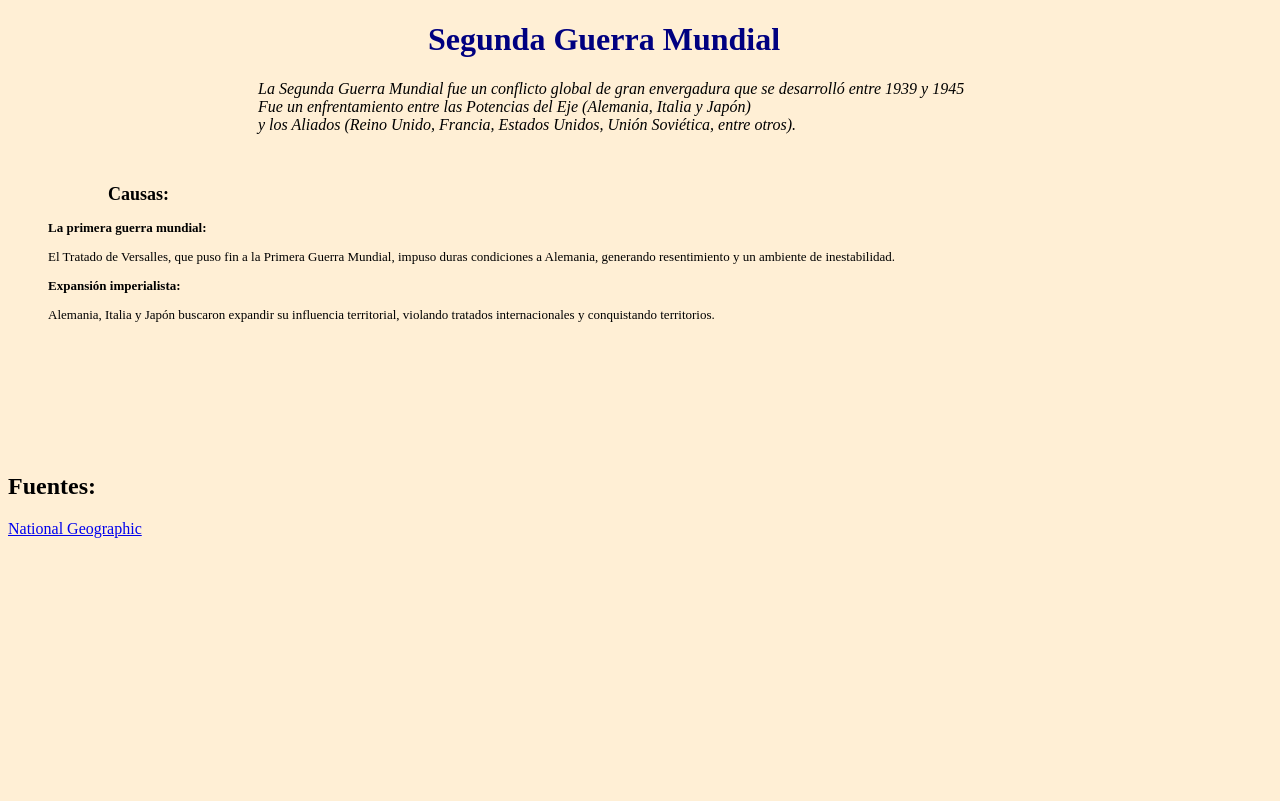
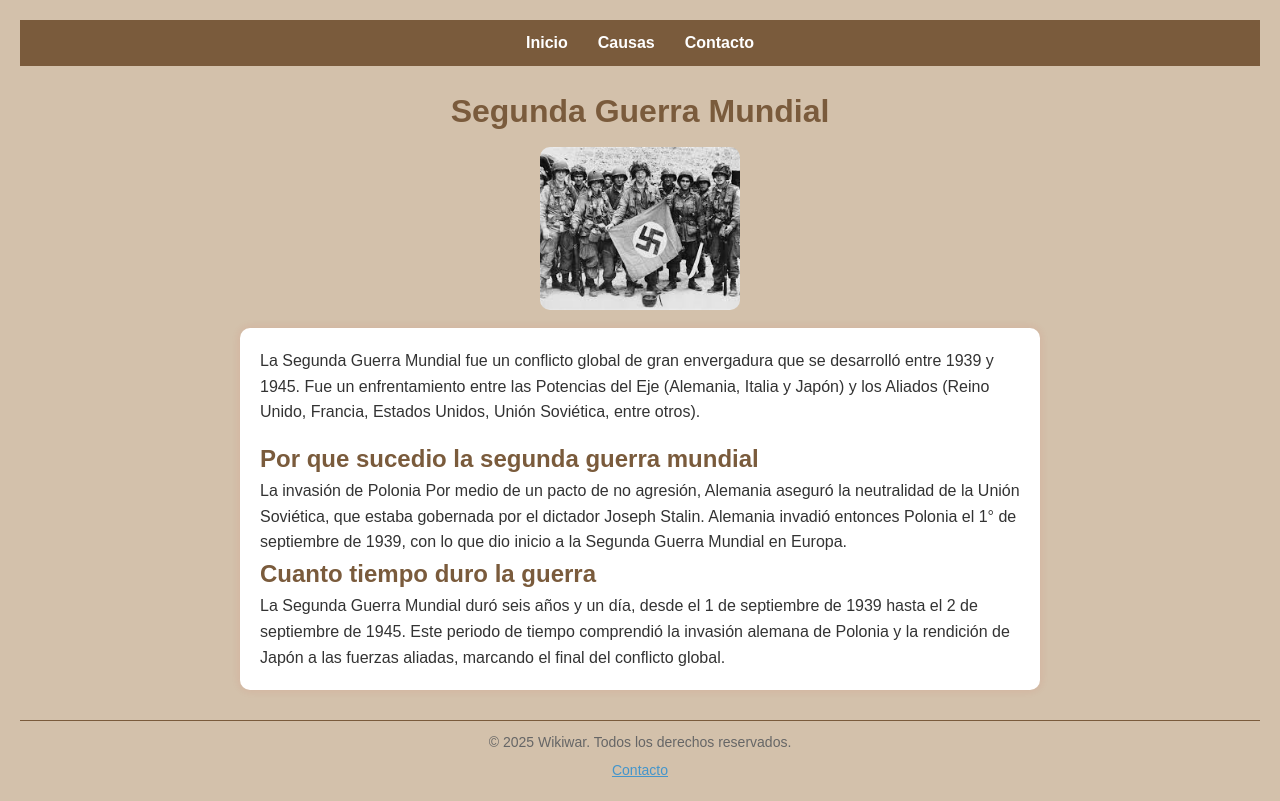
Before and after one commit to Dieguitoo06/Streambe, a plain HTML site: page Stage1/index.html in a window 1280 px wide. Drawn offline with Linux system fonts and the light colour scheme.

Commit message:
add code in style

```diff
--- a/Stage1/css/style.css
+++ b/Stage1/css/style.css
@@ -1,22 +1,102 @@
-body{
-    background-color: papayawhip;
+* {
+    margin: 0;
+    padding: 0;
+    box-sizing: border-box;
 }
-#Titulo{
-    color: navy;
-    margin-left: 420px;
+body {
+    font-family: Arial, sans-serif;
+    background-color: #d3c1ab;
+    color: #333;
+    line-height: 1.6;
+    padding: 20px;
 }
-.Parrafo{
-    margin-left: 250px;
-    font-style: italic;
+header {
+    text-align: center;
+    margin-bottom: 10px;
 }
-#Causas{
-    margin-top: 50px;
-    margin-left: 100px;
-    font-size: large;
+header h1 {
+    color: #7a5b3c;
+    margin-bottom: 10px;
 }
-ol{
-    font-size: small;
+header img {
+    max-width: 100%;
+    height: auto;
+    border-radius: 10px;
 }
-#Fuentes{
-    margin-top: 150px;
+
+nav {
+    background-color: #7a5b3c;
+    padding: 10px 0;
+    margin-bottom: 20px;
 }
+
+nav ul {
+    display: flex;
+    justify-content: center;
+    list-style: none;
+}
+
+nav ul li {
+    margin: 0 15px;
+}
+
+nav ul li a {
+    color: #fff;
+    text-decoration: none;
+    font-weight: bold;
+}
+
+nav ul li a:hover {
+    text-decoration: underline;
+}
+
+main {
+    max-width: 800px;
+    margin: 0 auto;
+    background-color: #fff;
+    padding: 20px;
+    border-radius:10px;
+    box-shadow: 0 0 10px rgba(214, 29, 29, 0.1);
+}
+
+.parrafo {
+    margin-bottom: 15px;
+}
+
+ol {
+    margin-left: 20px;
+    margin-bottom: 20px;
+}
+
+ol li {
+    margin-bottom: 10px;
+}
+
+a {
+    color: #2e8fd5;
+}
+
+a:hover {
+    color: #b18748;
+}
+
+footer {
+    text-align: center;
+    margin-top: 30px;
+    padding-top: 10px;
+    border-top: 1px solid #7a5b3c;
+    font-size: 14px;
+    color: #666;
+}
+
+footer a {
+    display: inline-block;
+    margin-top: 5px;
+    color: #4495cb;
+}
+#Surgimiento{
+    color: #7a5b3c;
+}
+#Duracion{
+    color: #7a5b3c;
+}
--- a/Stage1/index.html
+++ b/Stage1/index.html
@@ -1,25 +1,55 @@
 <!DOCTYPE html>
-<html lang="en">
-    <head>
-        <meta charset="UTF-8" />
-        <meta http-equiv="X-UA-Compatible" content="IE-edge">
-        <meta name="viewport" content="width=device-width, initial-scale=1-0">
-        <link rel="stylesheet" href="/Stage1/css/style.css">
-        <title>Información</title>
-    </head>
-    <body>
-        <h1 id="Titulo">Segunda Guerra Mundial</h1>
-        <p class="Parrafo">La Segunda Guerra Mundial fue un conflicto global de gran envergadura que se desarrolló entre 1939 y 1945<br>
-            Fue un enfrentamiento entre las Potencias del Eje (Alemania, Italia y Japón)<br>
-            y los Aliados (Reino Unido, Francia, Estados Unidos, Unión Soviética, entre otros).</p>
+<html lang="es">
+<head>
+    <meta charset="UTF-8">
+    <meta http-equiv="X-UA-Compatible" content="IE=edge">
+    <meta name="viewport" content="width=device-width, initial-scale=1.0">
+    <link rel="stylesheet" href="css/style.css">
+    <title>Wikivarias © 2025 Mi Empresa</title>
+</head>
+<body>
 
-        <div>
+    <nav>
+        <ul>
+            <li><a href="index.html">Inicio</a></li>
+            <li><a href="causas.html">Causas</a></li>
+            <li><a href="contacto.html">Contacto</a></li>
+        </ul>
+    </nav>
 
-            <h2 id="Causas">Causas:</h2>
-            <ol><strong>La primera guerra mundial:</strong><p> El Tratado de Versalles, que puso fin a la Primera Guerra Mundial, impuso duras condiciones a Alemania, generando resentimiento y un ambiente de inestabilidad.</p></ol>
-            <ol><strong>Expansión imperialista:</strong><p>Alemania, Italia y Japón buscaron expandir su influencia territorial, violando tratados internacionales y conquistando territorios. </p></ol>
-            <h2 id="Fuentes">Fuentes:</h2>
-            <a href="https://historia.nationalgeographic.com.es/temas/segunda-guerra-mundial" target="_blank">National Geographic</a>
-        </div>
-    </body>
+    <header>
+        <h1 id="titulo">Segunda Guerra Mundial</h1>
+        <img src="imagenes/Soldados.jpeg" alt="Soldados en combate" width="200px">
+    </header>
+
+    <main>
+        <section>
+            <p class="parrafo">
+                La Segunda Guerra Mundial fue un conflicto global de gran envergadura que se desarrolló entre 1939 y 1945.
+                Fue un enfrentamiento entre las Potencias del Eje (Alemania, Italia y Japón)
+                y los Aliados (Reino Unido, Francia, Estados Unidos, Unión Soviética, entre otros).
+            </p>
+
+            <h2 id="Surgimiento">Por que sucedio la segunda guerra mundial</h2>
+            <p>
+                La invasión de Polonia Por medio de un pacto de no agresión,
+                Alemania aseguró la neutralidad de la Unión Soviética, que estaba gobernada por el dictador Joseph Stalin.
+                Alemania invadió entonces Polonia el 1° de septiembre de 1939, con lo que dio inicio a la Segunda Guerra Mundial en Europa.
+            </p>
+
+            <h2 id="Duracion"> Cuanto tiempo duro la guerra</h2>
+            <p>
+                La Segunda Guerra Mundial duró seis años y un día, desde el 1 de septiembre de 1939 hasta el 2 de septiembre de 1945.
+                 Este periodo de tiempo comprendió la invasión alemana de Polonia y la rendición de Japón a las fuerzas aliadas, marcando el final del conflicto global.
+            </p>
+
+        </section>
+    </main>
+
+    <footer>
+        <p>&copy; 2025 Wikiwar. Todos los derechos reservados.</p>
+        <a href="mailto:contacto@miempresa.com">Contacto</a>
+    </footer>
+
+</body>
 </html>
```
Also changed, not shown: Stage1/causas.html (added, +50 -0 lines), Stage1/imagenes/Soldados.jpeg (added), Stage1/imagenes/mapa.png (added).
